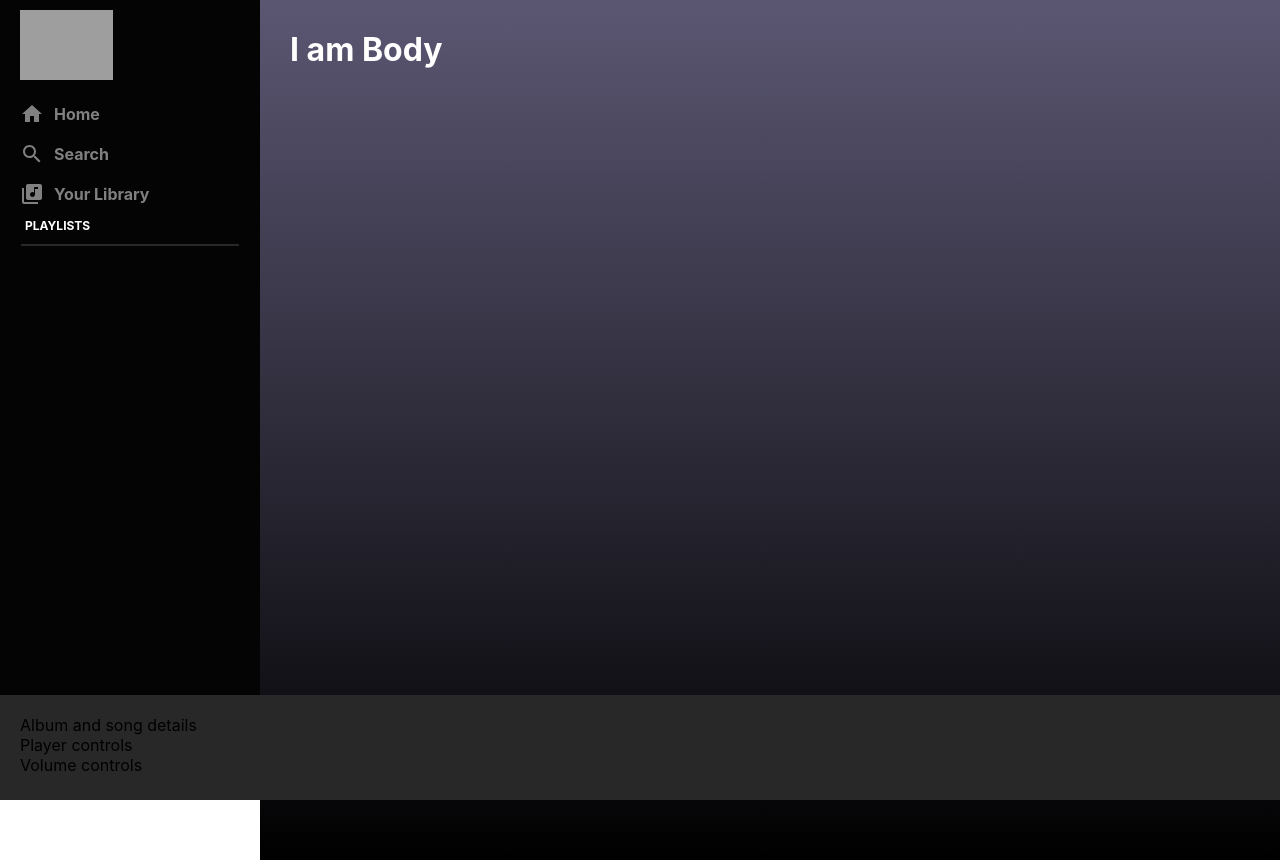
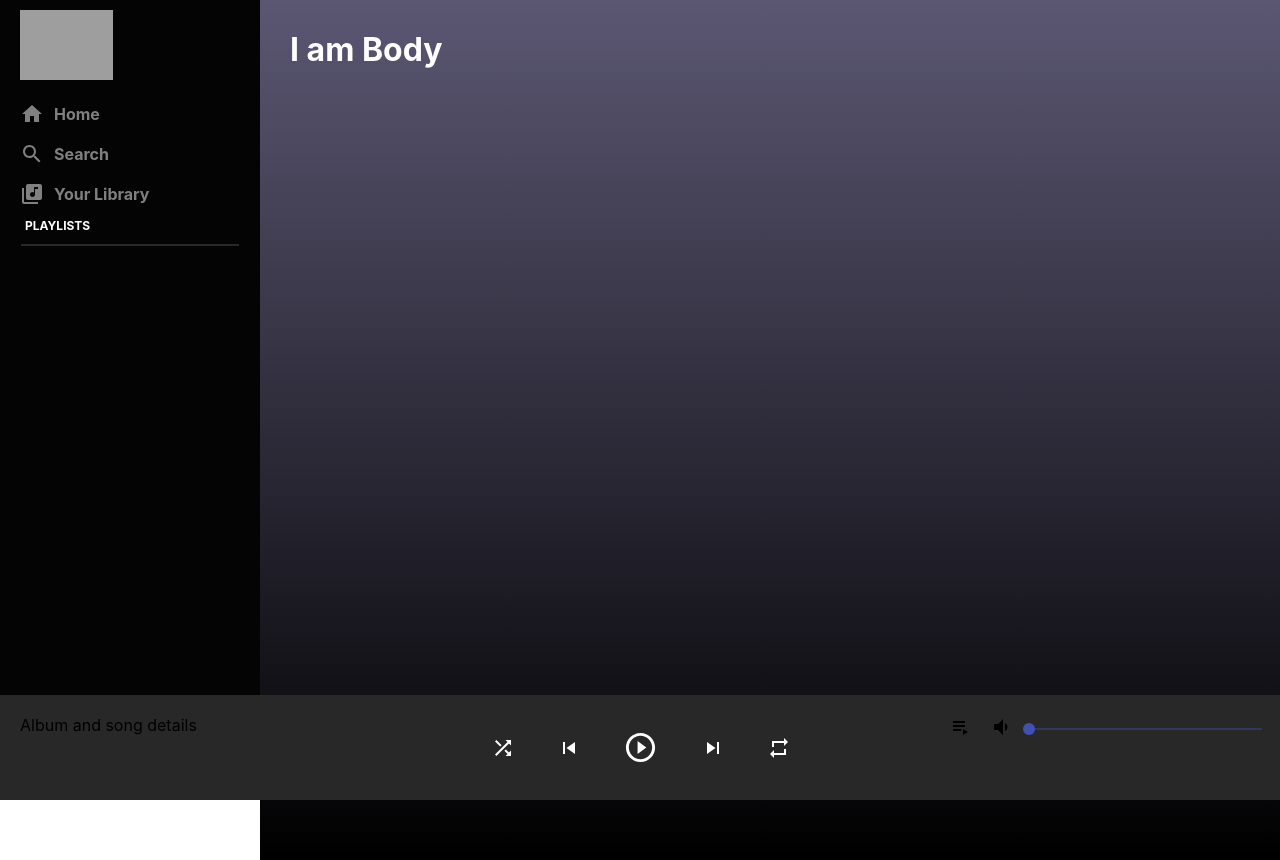
Before and after one commit to acen20/spotify, a React (Create React App) app: page / in a window 1280 px wide. Built offline with nearby package versions, Linux system fonts and the light colour scheme; grey boxes are pictures that could not be loaded; what spotify-web-api-js would draw is missing.

Commit message:
Body Design

```diff
--- a/src/Footer.css
+++ b/src/Footer.css
@@ -5,4 +5,25 @@
   width: 100%;
   background-color: #282828;
   padding: 20px;
+  display: flex;
+  width: 97%;
+  justify-content: space-between;
 }
+
+.footer-left {
+  flex: 0.3;
+}
+
+.footer-center {
+  padding: 0 100px;
+  flex: 0.4;
+  color: white;
+  display: flex;
+  align-items: center;
+  justify-content: space-between;
+  max-width: 300px;
+}
+
+.footer-right {
+  flex: 0.3;
+}
--- a/src/Footer.js
+++ b/src/Footer.js
@@ -1,5 +1,13 @@
 import React from "react";
 import "./Footer.css";
+import PlayerCircleOutlineIcon from "@material-ui/icons/PlayCircleOutline";
+import SkipPreviousIcon from "@material-ui/icons/SkipPrevious";
+import SkipNextIcon from "@material-ui/icons/SkipNext";
+import ShuffleIcon from "@material-ui/icons/Shuffle";
+import RepeatIcon from "@material-ui/icons/Repeat";
+import PlaylistPlayIcon from "@material-ui/icons/PlaylistPlay";
+import VolumeDownIcon from "@material-ui/icons/VolumeDown";
+import { Grid, Slider } from "@material-ui/core";
 
 function Footer() {
   return (
@@ -9,11 +17,25 @@ function Footer() {
       </div>
 
       <div className="footer-center">
-        <p>Player controls</p>
+        <ShuffleIcon className="footer-green" />
+        <SkipPreviousIcon className="footer-icon" />
+        <PlayerCircleOutlineIcon fontSize="large" />
+        <SkipNextIcon className="footer-icon" />
+        <RepeatIcon className="footer-icon" />
       </div>
 
       <div className="footer-right">
-        <p>Volume controls</p>
+        <Grid container spacing={2}>
+          <Grid item>
+            <PlaylistPlayIcon />
+          </Grid>
+          <Grid item>
+            <VolumeDownIcon />
+          </Grid>
+          <Grid item xs>
+            <Slider />
+          </Grid>
+        </Grid>
       </div>
     </div>
   );
--- a/src/index.css
+++ b/src/index.css
@@ -1,3 +1,7 @@
+body::-webkit-scrollbar {
+  display: none;
+}
+
 * {
   margin: 0;
 }
```
